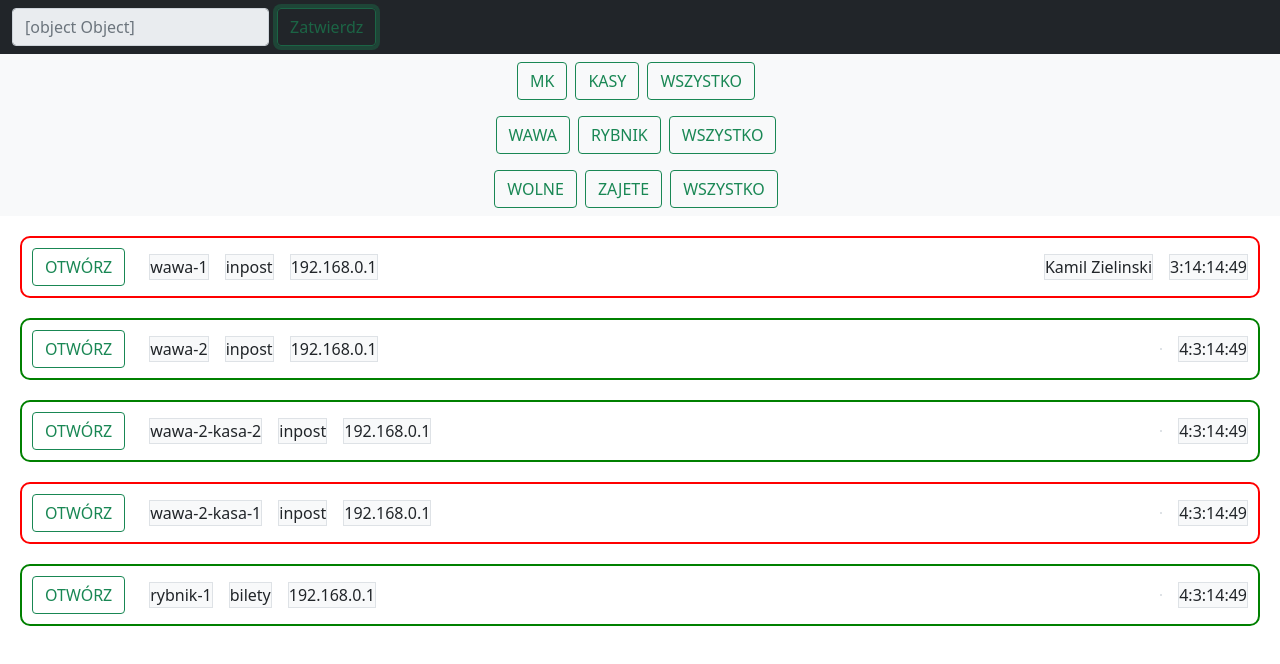
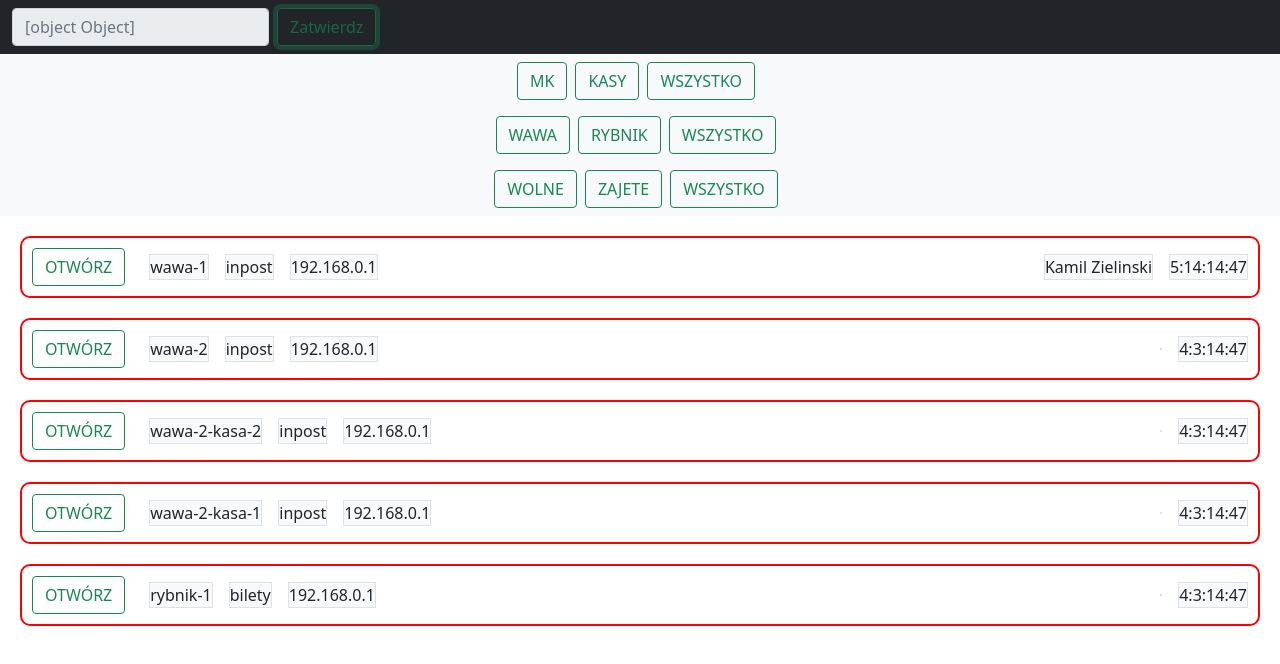
Before and after one commit to GGuinea/PhysicalEnvManagment, a React (Create React App) app: page / in a window 1280 px wide. Both pictures are taken after a click on the button "Zatwierdz". Shown: the top 664 px of the page. Built offline with nearby package versions, Linux system fonts and the light colour scheme.

Commit message:
Handling localstorage

```diff
--- /dev/null
+++ b/src/components/Constans.js
@@ -0,0 +1,3 @@
+export const CONSTANS = Object.freeze({
+  AUTHORITY: "authority",
+});
--- a/src/components/TodoSearch.js
+++ b/src/components/TodoSearch.js
@@ -1,6 +1,7 @@
 import React, { useEffect, useState } from "react";
 import TodoSearchDisplay from "./TodoSearchDisplay";
 import ButtonPanel from "./ButtonPanel";
+import { CONSTANS } from "./Constans";
 
 function TodoSearch() {
   const [constat, setConstatnt] = useState([]);
@@ -15,9 +16,8 @@ function TodoSearch() {
     text: "wawa-1",
     destination: "inpost",
     ip: "192.168.0.1",
-    isReservred: true,
     reservedTo: "Kamil Zielinski",
-    reservedTill: "2022-04-08T10:30:10",
+    reservedTill: "2022-04-10T10:30:10",
   });
   receivedTodos.push({
     id: 1,
@@ -44,7 +44,6 @@ function TodoSearch() {
     text: "wawa-2-kasa-1",
     destination: "inpost",
     ip: "192.168.0.1",
-    isReservred: true,
     reservedTill: "2022-04-08T23:30:10",
   });
   receivedTodos.push({
@@ -54,7 +53,6 @@ function TodoSearch() {
     text: "rybnik-1",
     destination: "bilety",
     ip: "192.168.0.1",
-    isReservred: false,
     reservedTill: "2022-04-08T23:30:10",
   });
   const filtr = { filtrType: 0 };
@@ -84,13 +82,26 @@ function TodoSearch() {
 
   useEffect(() => {
     console.log(authority);
-
-    localStorage.setItem("authority", authority);
+    if (authority.length > 5) {
+      localStorage.setItem(CONSTANS.AUTHORITY, authority);
+    }
   }, [authority]);
   const handleChange = async (e) => {
     setAuthority(e.target.value);
   };
 
+  function ShowBody() {
+    if (isAuthorized) {
+      return (
+        <div>
+          <ButtonPanel handleFilter={handleFilter} filtr={filtr}></ButtonPanel>
+          <TodoSearchDisplay todos={serach}></TodoSearchDisplay>
+        </div>
+      );
+    } else {
+      return null;
+    }
+  }
   return (
     <div>
       <nav className="navbar navbar-light bg-dark">
@@ -119,8 +130,7 @@ function TodoSearch() {
         </div>
       </nav>
 
-      <ButtonPanel handleFilter={handleFilter} filtr={filtr}></ButtonPanel>
-      <TodoSearchDisplay todos={serach}></TodoSearchDisplay>
+      <ShowBody></ShowBody>
     </div>
   );
 }
--- a/src/components/TodoSearchDisplay.js
+++ b/src/components/TodoSearchDisplay.js
@@ -13,8 +13,11 @@ function TodoSearchDisplay({ todos }) {
   };
 
   const getTime = (reservedTill) => {
-return new Date(reservedTill).getTime()
+    return new Date(reservedTill).getTime();
   };
+  function isDateBeforeToday(date) {
+    return new Date(date.toDateString()) >= new Date(new Date().toDateString());
+  }
 
   const [isOpen, setIsOpen] = useState(false);
   const list = todos.map((todo, index) => (
@@ -22,7 +25,9 @@ return new Date(reservedTill).getTime()
       <div
         key={todo.id}
         className={
-          todo.isReservred === true ? "simpleBorderReserved" : "simpleBorder"
+          isDateBeforeToday(new Date(todo.reservedTill))
+            ? "simpleBorderReserved"
+            : "simpleBorder"
         }
       >
         <div>
```
